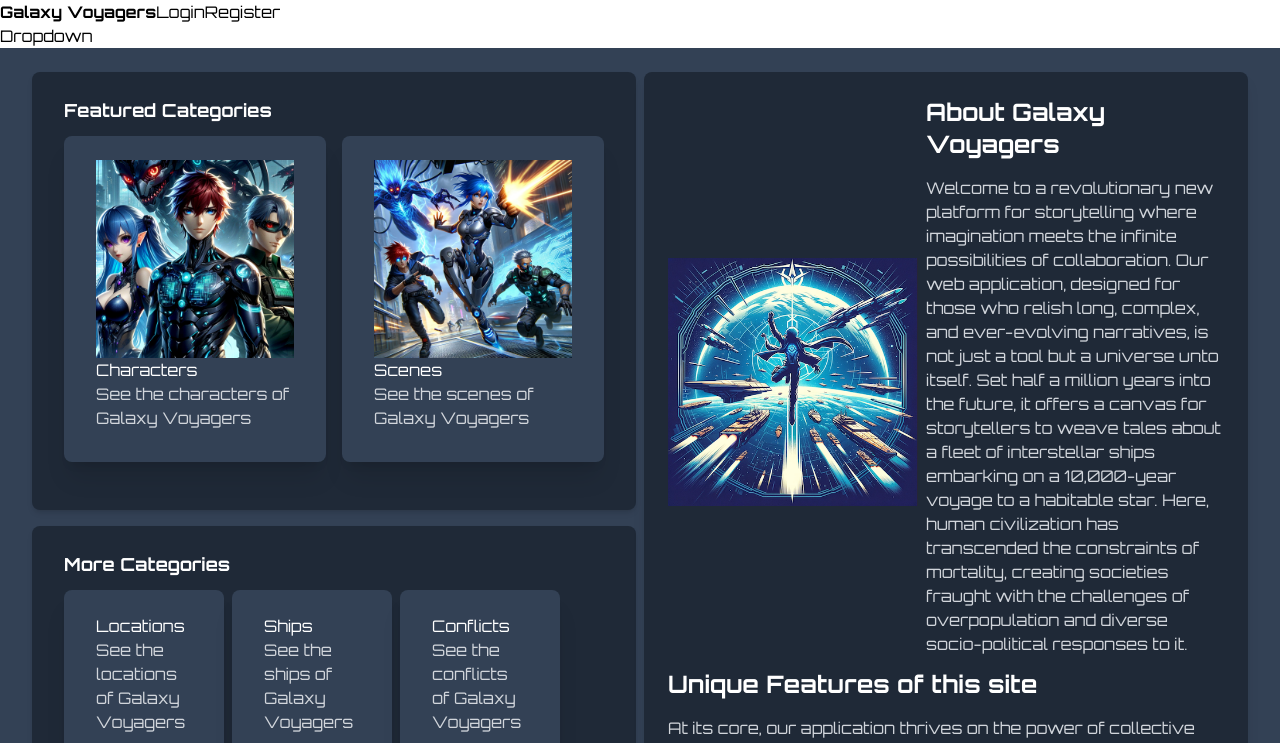
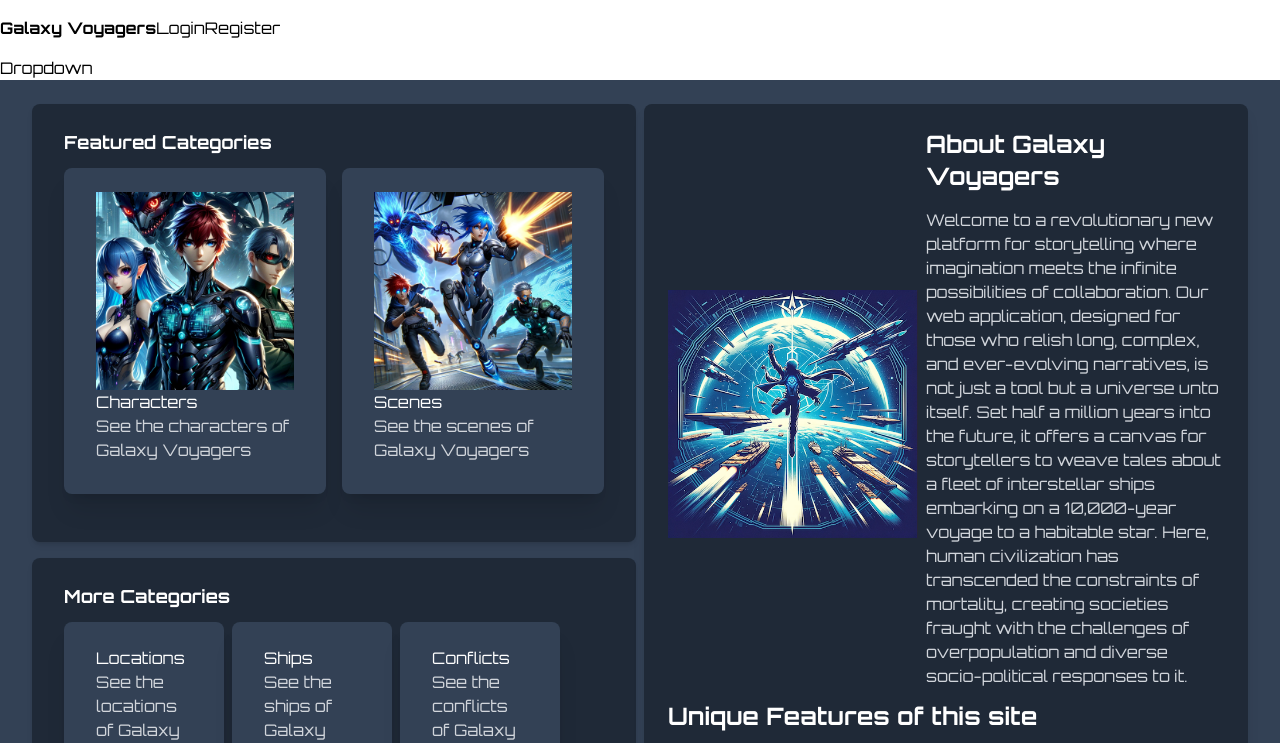
Before and after one commit to kabradshaw1/next-story, a Next.js app: page / in a window 1280 px wide. Shown: the top 743 px of the page. Built offline with nearby package versions, Linux system fonts and the light colour scheme; no server answers.

Commit message:
working on the things

```diff
--- a/app/globals.css
+++ b/app/globals.css
@@ -50,3 +50,12 @@ body {
 .link {
   @apply bg-slate-700 hover:bg-slate-800 glow-on-hover transition duration-300;
 }
+
+.active-link {
+  font-weight: bold;
+  color: var(--custom-blue);
+}
+
+.inactive-link {
+  color: var(--dark-gray);
+}
--- a/app/layout.tsx
+++ b/app/layout.tsx
@@ -1,5 +1,6 @@
 import type { Metadata } from 'next';
 import dynamic from 'next/dynamic';
+import { headers } from 'next/headers';
 
 import './globals.css';
 import Footer from '@/components/Footer/Footer';
--- a/components/Header/Header.tsx
+++ b/components/Header/Header.tsx
@@ -1,37 +1,11 @@
-'use client';
-import Link from 'next/link';
-import { usePathname } from 'next/navigation';
-
 import Dropdown from '@/components/Header/Dropdown';
 
+import NavBar from './NavBar/NavBar';
+
 export default function Header(): JSX.Element {
-  const pathname = usePathname();
-
-  // Helper function to determine if the link is active
-  const isActive = (path: string): boolean => pathname === path;
-
   return (
-    <header>
-      <Link
-        className={isActive('/') ? 'font-bold custom-blue' : 'dark-gray'}
-        href="/"
-      >
-        Galaxy Voyagers
-      </Link>
-      <Link
-        className={isActive('/login') ? 'font-bold custom-blue' : 'dark-gray'}
-        href="/login"
-      >
-        Login
-      </Link>
-      <Link
-        className={
-          isActive('/register') ? 'font-bold custom-blue' : 'dark-gray'
-        }
-        href="/register"
-      >
-        Register
-      </Link>
+    <header className="">
+      <NavBar />
       <Dropdown />
     </header>
   );
--- /dev/null
+++ b/components/Header/NavBar/NavBar.tsx
@@ -0,0 +1,34 @@
+'use client';
+import Link from 'next/link';
+import { usePathname } from 'next/navigation';
+
+export default function NavBar(): JSX.Element {
+  const pathname = usePathname();
+
+  // Helper function to determine if the link is active
+  const isActive = (path: string): boolean => pathname === path;
+  return (
+    <nav className="flex justify-start items-center py-4">
+      <Link
+        className={isActive('/') ? 'font-bold custom-blue' : 'dark-gray'}
+        href="/"
+      >
+        Galaxy Voyagers
+      </Link>
+      <Link
+        className={isActive('/login') ? 'font-bold custom-blue' : 'dark-gray'}
+        href="/login"
+      >
+        Login
+      </Link>
+      <Link
+        className={
+          isActive('/register') ? 'font-bold custom-blue' : 'dark-gray'
+        }
+        href="/register"
+      >
+        Register
+      </Link>
+    </nav>
+  );
+}
```
Also changed, not shown: 1 other file (tests, documents, lock files or other folders).
